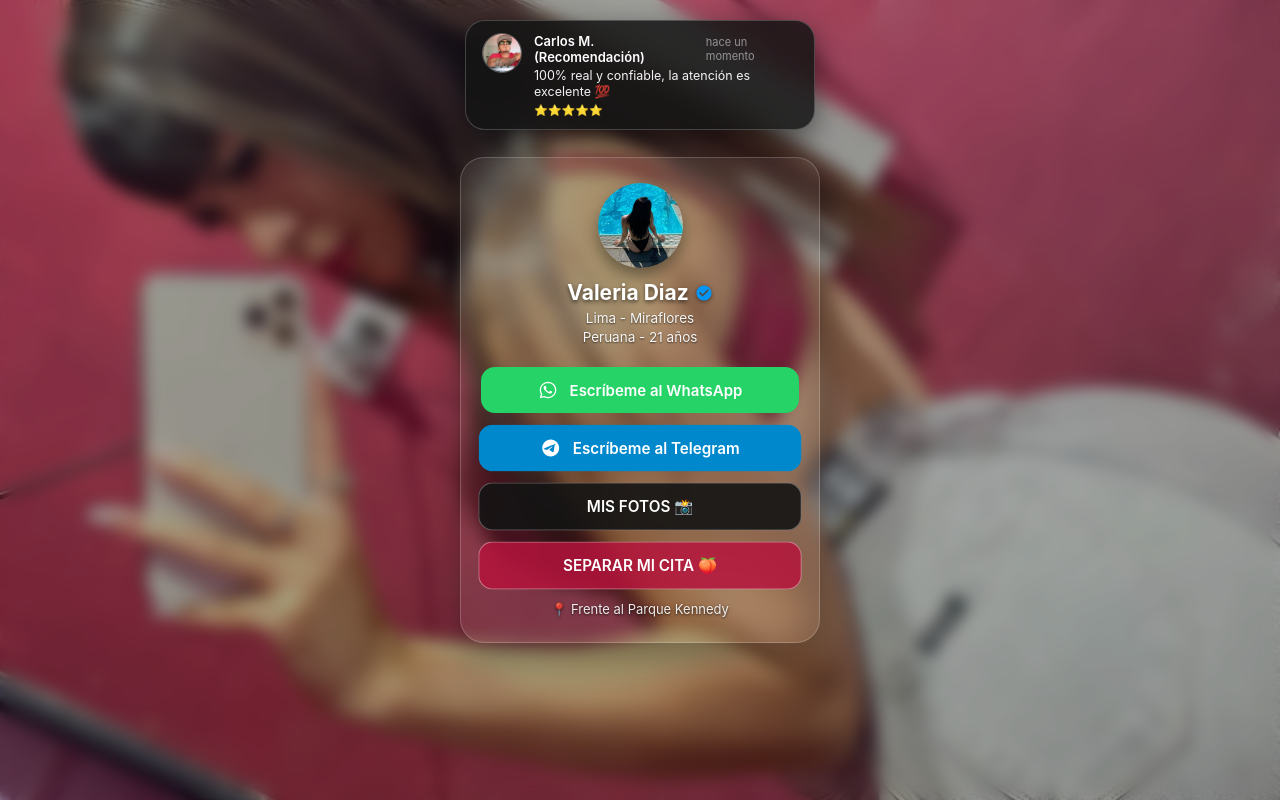
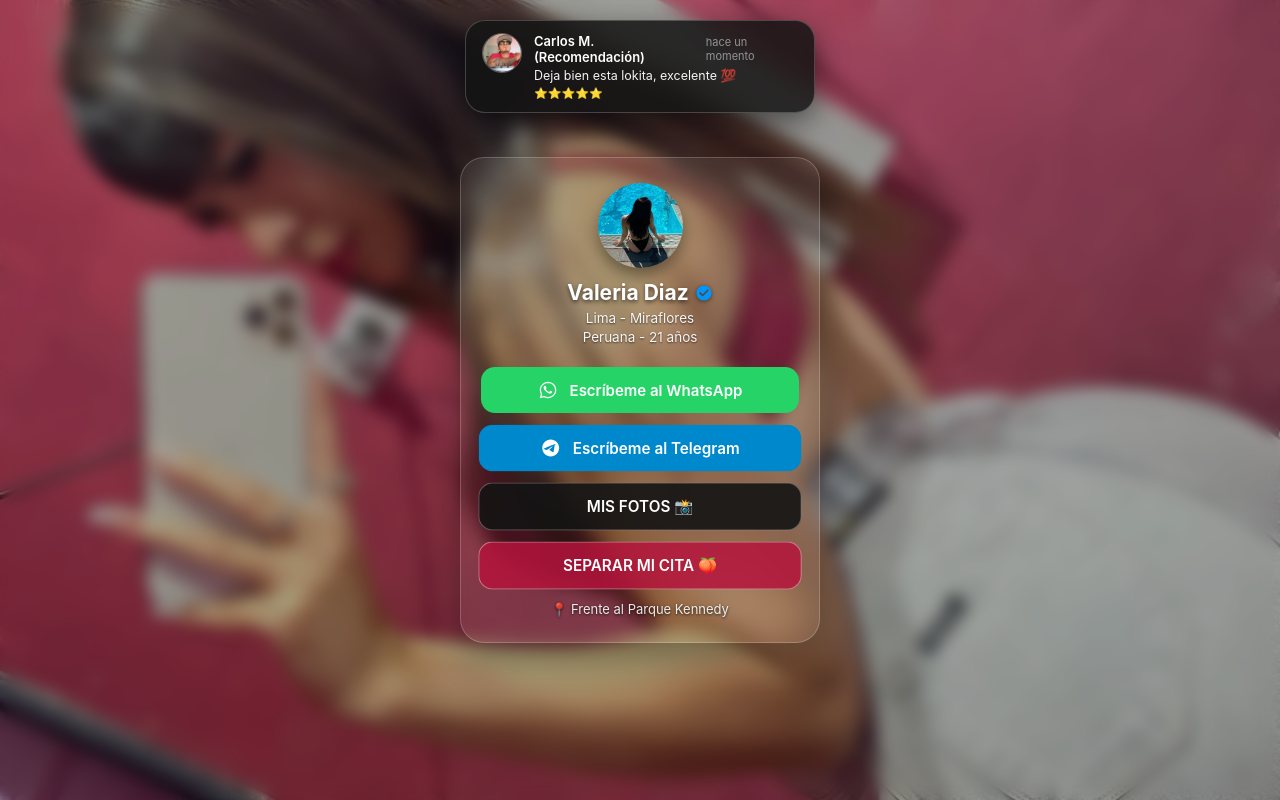
Before and after one commit to valeriadiazoficial/contacto, a plain HTML site: page index.html in a window 1280 px wide. Drawn offline with Linux system fonts and the light colour scheme.

Commit message:
index.html

```diff
--- a/index.html
+++ b/index.html
@@ -701,11 +701,11 @@ estoy por Miraflores o voy a domicilio 💋</div>
 
     <script>
         const reseñasPool = [
-            { name: "Carlos M.", text: "100% real y confiable, la atención es excelente 💯", foto: "cliente1.jpg" },
-            { name: "Luis R.", text: "muy atenta y puntual, cumple con todo lo dicho ✨", foto: "cliente2.jpg" },
+            { name: "Carlos M.", text: "Deja bien esta lokita, excelente 💯", foto: "cliente1.jpg" },
+            { name: "Luis R.", text: "la firme si es la misma que sale en la foto p", foto: "cliente2.jpg" },
             { name: "Diego P.", text: "me enamore de ella csmr🔥", foto: "cliente3.jpg" },
-            { name: "Jorge G.", text: "súper profesional y un trato muy agradable, de confianza", foto: "cliente4.jpg" },
-            { name: "Miguel S.", text: "impecable en todo sentido, super recomendada 👌", foto: "cliente5.jpg" },
+            { name: "Jorge G.", text: "Toda una chica topp y un trato muy agradable, de confianza", foto: "cliente4.jpg" },
+            { name: "Miguel S.", text: "Es muy limpia y huele rico 😋, super recomendada ", foto: "cliente5.jpg" },
             { name: "Alejandro T.", text: "sin rodeos ni engaños, es la misma de las fotos me deja bien 10/10", foto: "cliente6.jpg" },
             { name: "Fernando L.", text: "excelente servicio y una atención de primera ✨", foto: "cliente7.jpg" },
             { name: "Gabriel B.", text: "la recomiendo a ojos cerrados, total discreción", foto: "cliente8.jpg" },
@@ -713,7 +713,7 @@ estoy por Miraflores o voy a domicilio 💋</div>
             { name: "Mateo V.", text: "superó mis expectativas, muy buena onda", foto: "cliente10.jpg" },
             { name: "Daniel Z.", text: "agradable y respetuosa, te hace sentir cómodo de inmediato", foto: "cliente11.jpg" },
             { name: "Andrés M.", text: "atención rápida y muy segura, totalmente de confianza 🤍", foto: "cliente12.jpg" },
-            { name: "Rodrigo N.", text: "cero problemas y muy profesional en todo momento", foto: "cliente13.jpg" },
+            { name: "Rodrigo N.", text: "cero problemas gracias pense era estafa jeje", foto: "cliente13.jpg" },
             { name: "Sebastián R.", text: "te da una seguridad increíble, cumple con todo", foto: "cliente14.jpg" },
             { name: "Raúl D.", text: "muy buen trato y excelente ubicación", foto: "cliente15.jpg" },
             { name: "Bruno S.", text: "super recomendada, te da esa confianza al toque 💯", foto: "cliente16.jpg" },
```
